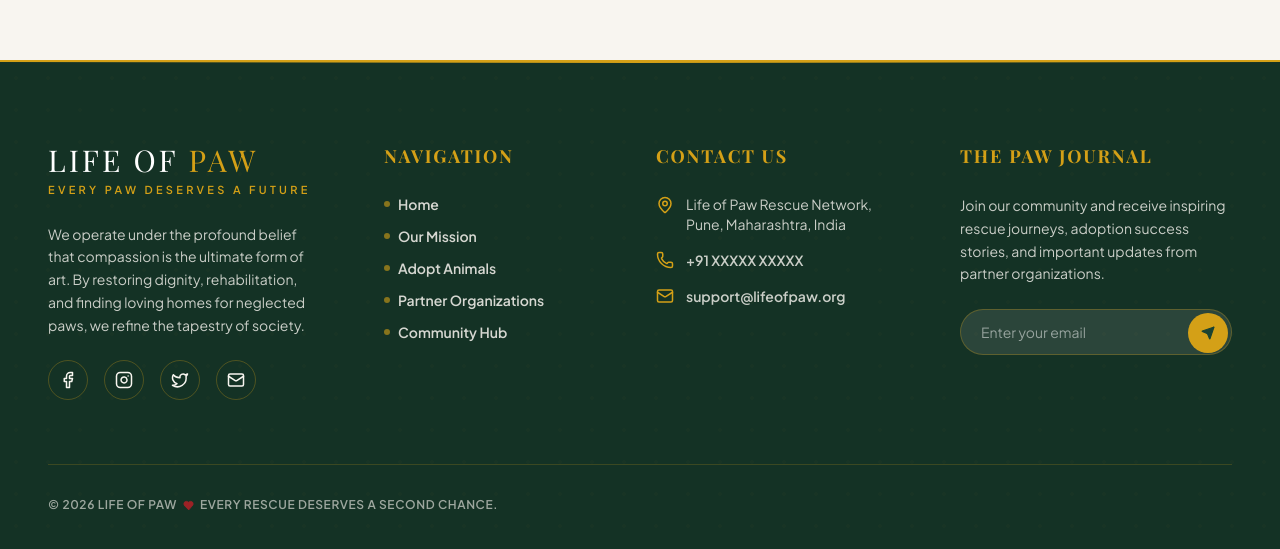
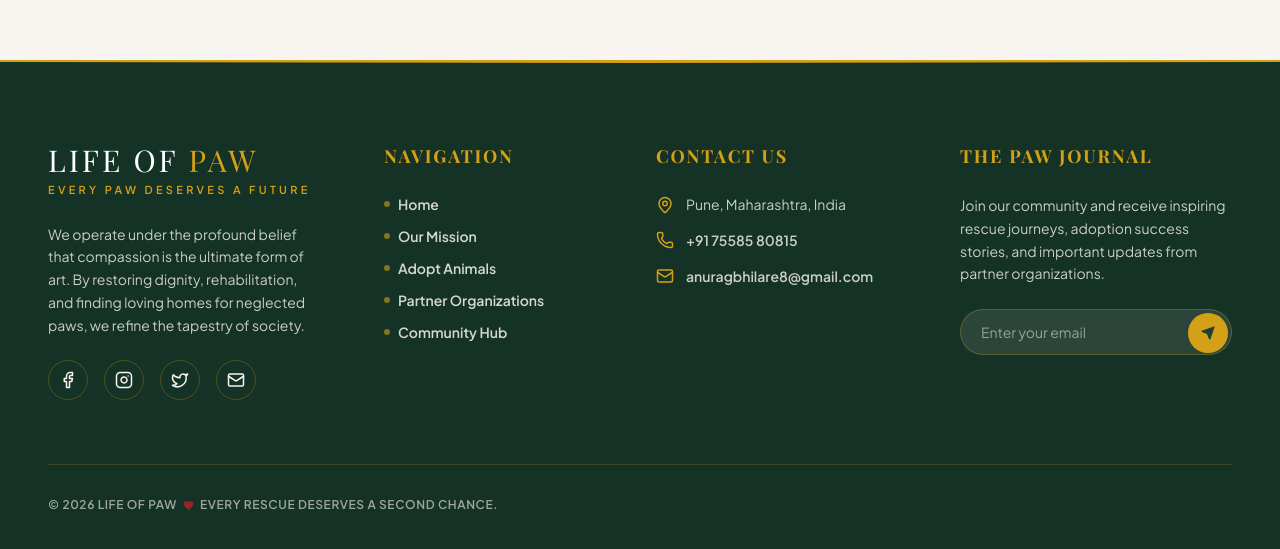
Before and after one commit to anuragbhilare/Life-Of-Paw-Project_Frontend, a React (Vite) app: page /login in a window 1280 px wide. Shown: the part 740-1289 px from the top of the page. Built offline with nearby package versions, Linux system fonts and the light colour scheme; no server answers; a web font is replaced by a local one.

Commit message:
fix: improve application stability and fix bugs

```diff
--- a/src/components/Footer.jsx
+++ b/src/components/Footer.jsx
@@ -97,15 +97,15 @@ const Footer = () => {
             <ul className="flex flex-col space-y-4 font-sans text-sm text-[#F8F5F0]/80">
               <li className="flex items-start gap-3">
                 <MapPin size={18} className="text-[#D4A017] shrink-0 mt-0.5" />
-                <span>Life of Paw Rescue Network,<br />Pune, Maharashtra, India</span>
+                <span>Pune, Maharashtra, India</span>
               </li>
               <li className="flex items-center gap-3">
                 <Phone size={18} className="text-[#D4A017] shrink-0" />
-                <span className="font-semibold">+91 XXXXX XXXXX</span>
+                <span className="font-semibold">+91 75585 80815</span>
               </li>
               <li className="flex items-center gap-3">
                 <Mail size={18} className="text-[#D4A017] shrink-0" />
-                <span className="font-semibold">support@lifeofpaw.org</span>
+                <span className="font-semibold">anuragbhilare8@gmail.com</span>
               </li>
             </ul>
           </div>
```
